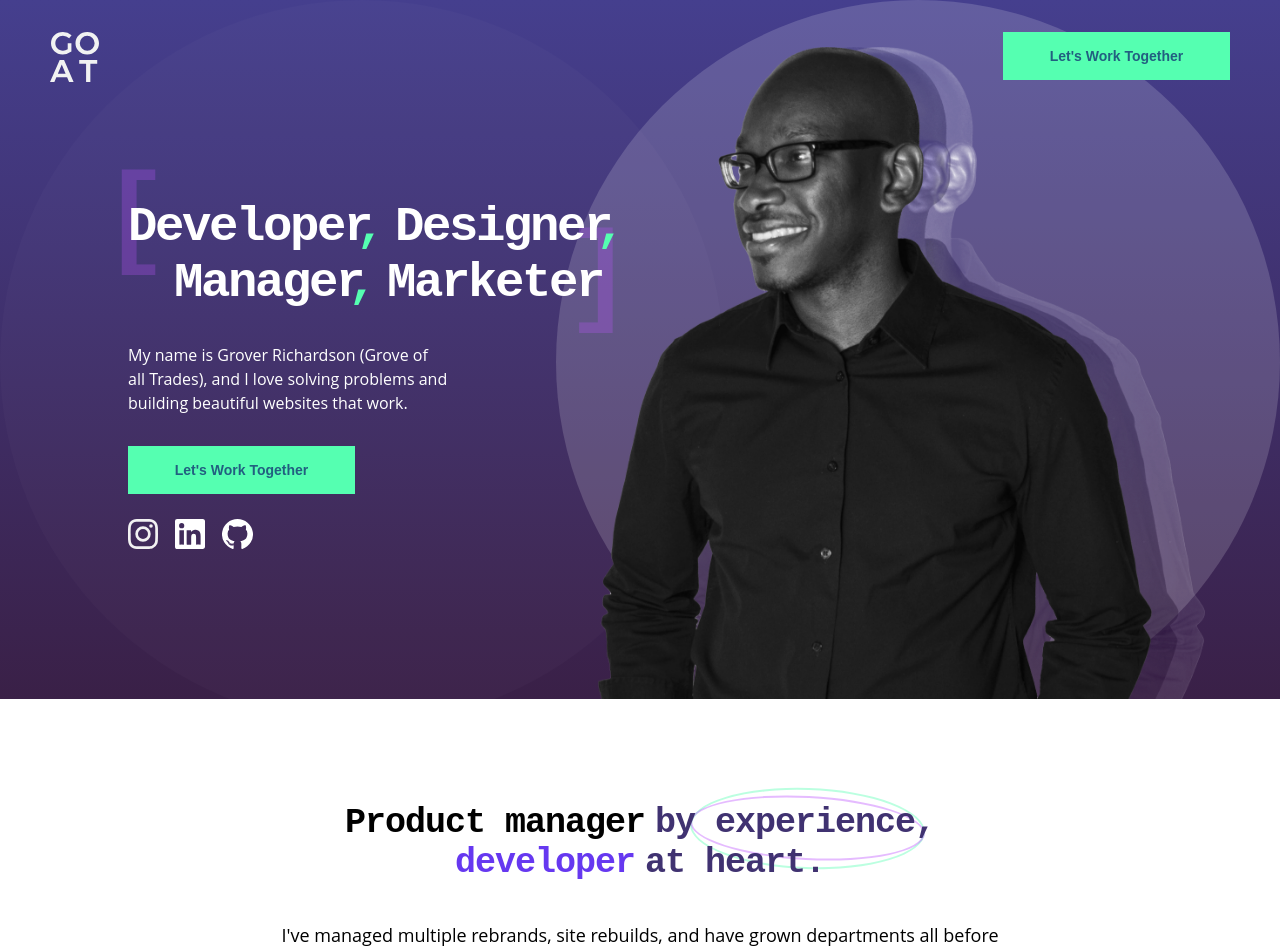
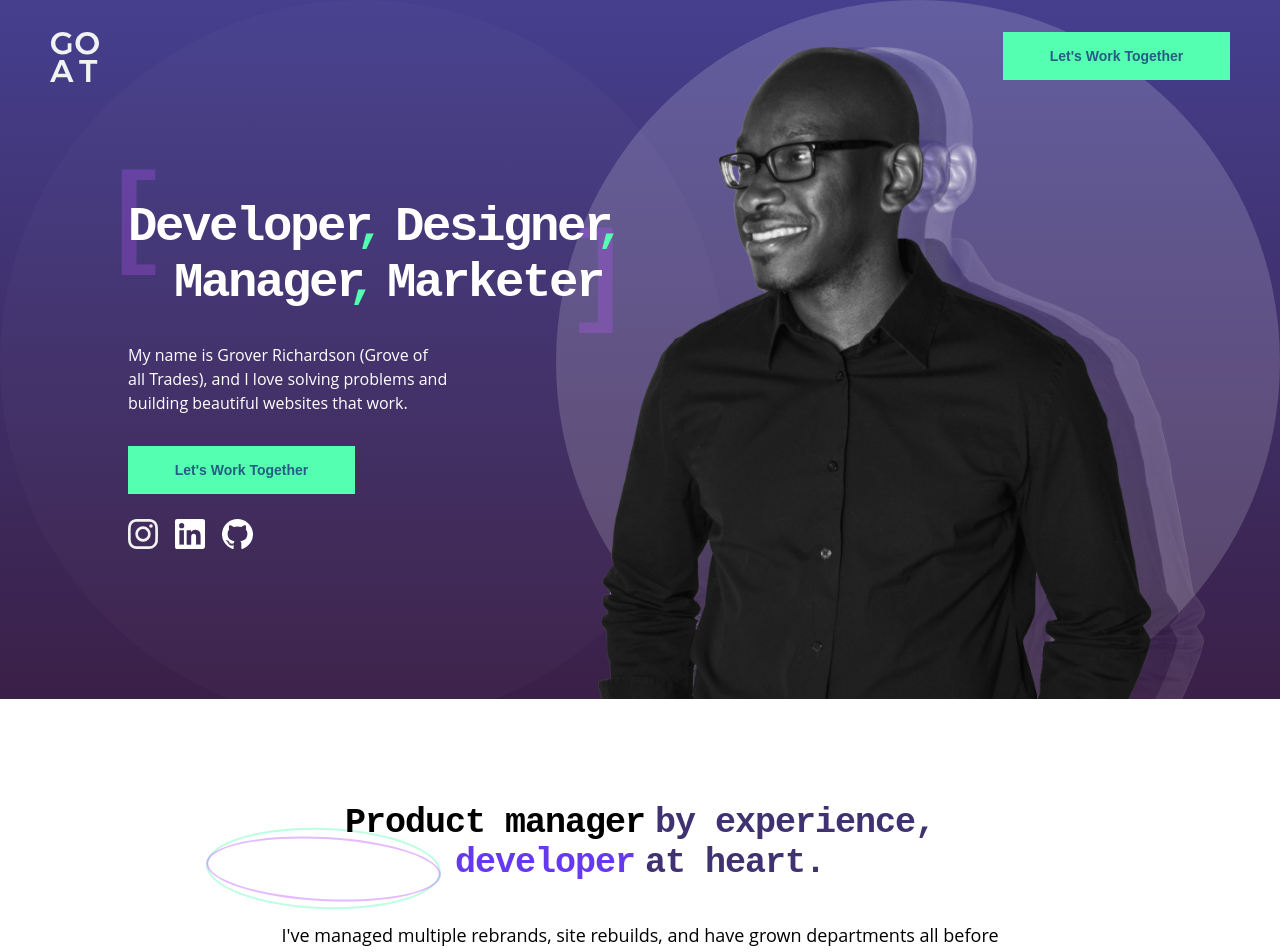
Before and after one commit to groverrichardson/portfolio-react, a React (Create React App) app: page / in a window 1280 px wide. Shown: the top 952 px of the page. Built offline with nearby package versions, Linux system fonts and the light colour scheme.

Commit message:
Updated styling on large mobile.

```diff
--- a/src/style.sass
+++ b/src/style.sass
@@ -436,9 +436,9 @@ h2
     @media screen and ( min-width: 600px )
         right: 134px
     @media screen and ( min-width: 750px )
-        left: 45px
+        left: -439px
         right: unset
-        top: -15px
+        top: 25px
     @media screen and ( max-width: $mobile )
         right: -39px
 
@@ -462,9 +462,9 @@ h2
     @media screen and ( min-width: 600px )
         right: 134px
     @media screen and ( min-width: 750px )
-        left: 45px
+        left: -439px
         right: unset
-        top: -7px
+        top: 34px
     @media screen and ( max-width: $mobile )
         right: -29px
 
```
